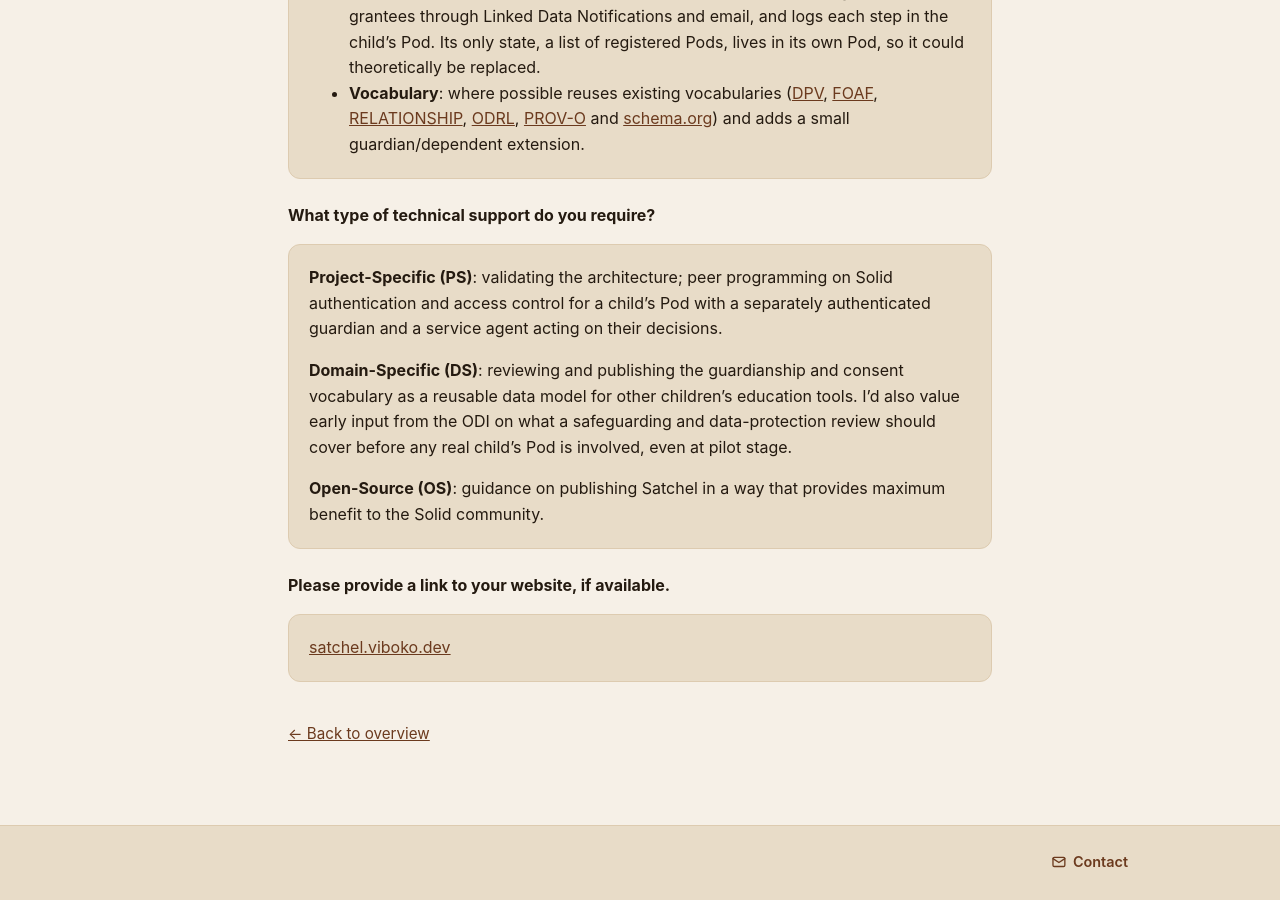
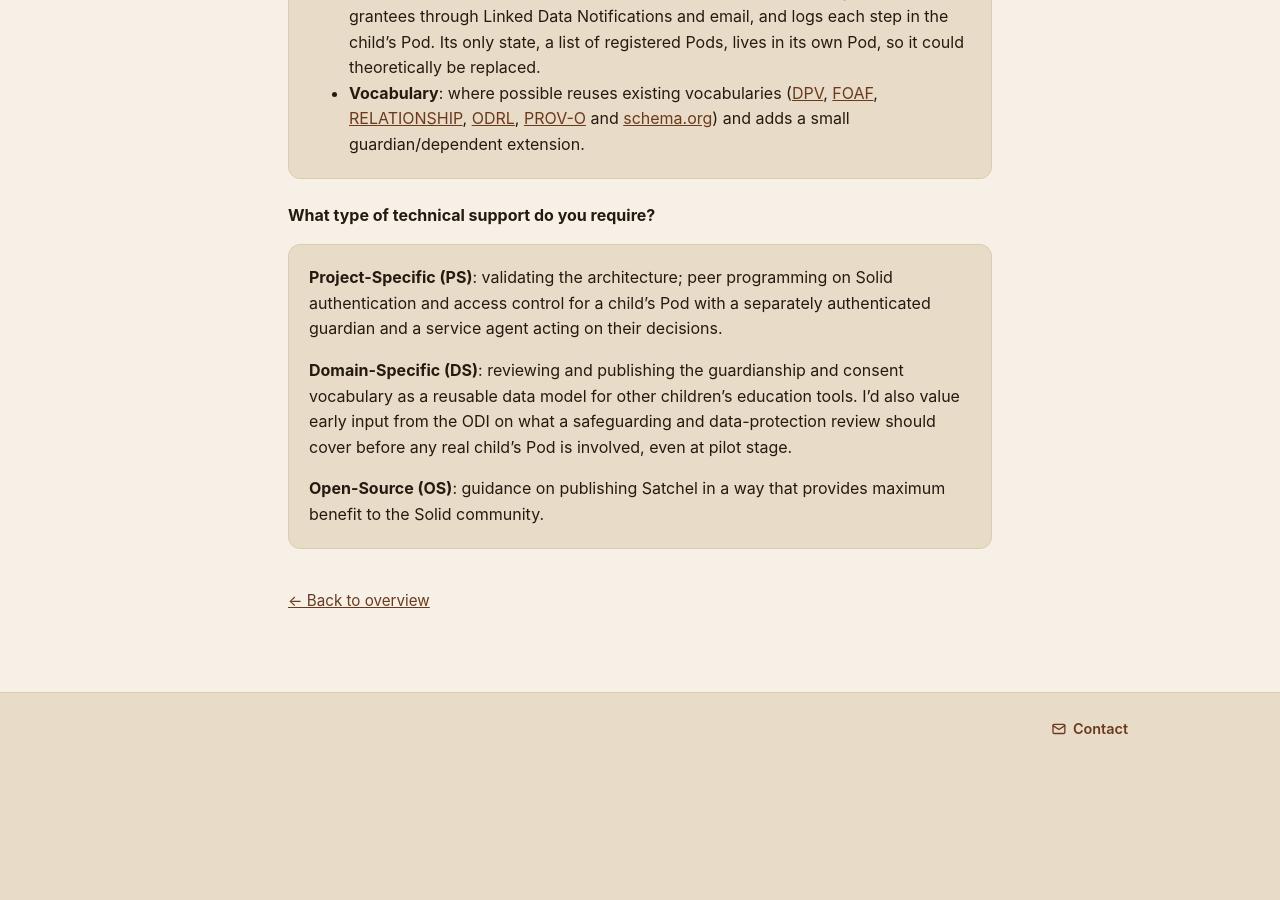
Before and after one commit to viboko/satchel-project, a Jekyll site: the page built from pages/application.md, in a window 1280 px wide and 900 px high, scrolled down 4016 px. Built offline with Jekyll 4.4.1, drawn with Linux system fonts in a browser that asks for light colours; after the commit the page ends 4783 px from its top, so only the background shows below that.

Commit message:
Remove the website question from the application (#3)
Co-authored-by: Matthew <matthew@viboko.dev>
Co-authored-by: Claude Opus 5.5 <noreply@anthropic.com>

```diff
--- a/pages/application.md
+++ b/pages/application.md
@@ -117,8 +117,5 @@ What is your project, who is it for, what problem are you aiming to solve, and h
 >
 > **Open-Source (OS)**: guidance on publishing Satchel in a way that provides maximum benefit to the Solid community.
 
-**Please provide a link to your website, if available.**
-> [satchel.viboko.dev](https://satchel.viboko.dev){:target="_blank" rel="noopener"}
-
 <!-- markdownlint-disable-next-line MD033 -->
 <script src="{{ '/assets/js/word-count.js' | relative_url }}"></script>
```
